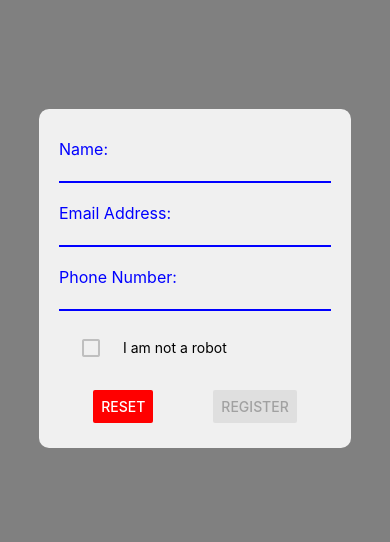
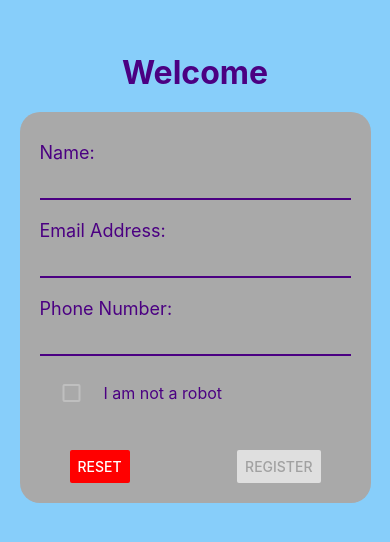
Before and after one commit to xyzesther/CS5520-assignment, a React Native app: screen / in a window 390 px wide. Shown: the part 144-686 px from the top of the page. Built offline with nearby package versions, Linux system fonts and the light colour scheme.

Commit message:
Refactor StartScreen component styles and add welcome message

```diff
--- a/screens/StartScreen.js
+++ b/screens/StartScreen.js
@@ -1,5 +1,5 @@
 import React, { useState } from 'react'
-import { View, StyleSheet, Text, TextInput, Alert, Button } from 'react-native'
+import { View, StyleSheet, Text, TextInput, Alert, Button, SafeAreaView } from 'react-native'
 import { CheckBox } from 'react-native-elements'
 
 export default function StartScreen({ onRegister, initialName, initialEmail, initialPhoneNumber }) {
@@ -72,6 +72,7 @@ export default function StartScreen({ onRegister, initialName, initialEmail, ini
 
   return (
     <View style={styles.container}>
+      <Text style={styles.welcome}>Welcome</Text>
       <View style={styles.form}>
         <Text style={styles.label}>Name: </Text>
         <TextInput
@@ -107,7 +108,7 @@ export default function StartScreen({ onRegister, initialName, initialEmail, ini
             checkedIcon="checkbox-outline"
             uncheckedIcon="checkbox-blank-outline"
           />
-          <Text>I am not a robot</Text>
+          <Text style={styles.checkboxText}>I am not a robot</Text>
         </View>
 
         <View style={styles.buttonContainer}>
@@ -134,29 +135,39 @@ export default function StartScreen({ onRegister, initialName, initialEmail, ini
 const styles = StyleSheet.create({
   container: {
     flex: 1,
-    backgroundColor: 'grey',
+    backgroundColor: '#87CEFA',
     alignItems: 'center',
     justifyContent: 'center',
   },
 
   form: {
-    backgroundColor: '#f0f0f0',
-    borderRadius: 10,
+    backgroundColor: '#A9A9A9',
+    borderRadius: 20,
     padding: 20,
-    width: '80%',
+    width: '90%',
+  },
+
+  welcome: {
+    fontSize: 32,
+    fontWeight: 'bold',
+    color: 'indigo',
+    marginBottom: 20,
+    textAlign: 'center',
   },
 
   label: {
-    color: "blue",
-    fontSize: 16,
+    color: 'indigo',
+    fontSize: 18,
     marginBottom: 5,
     marginTop: 10,
   },
 
   input: {
-    borderBottomColor: "blue",
+    borderBottomColor: 'indigo',
     borderBottomWidth: 2,
     marginBottom: 10,
+    fontSize: 16,
+    paddingVertical: 5,
   },
 
   errorMsg: {
@@ -168,15 +179,20 @@ const styles = StyleSheet.create({
   checkboxContainer: {
     flexDirection: 'row',
     alignItems: 'center',
-    paddingRight: 0,
-    marginBottom: 10,
+    justifyContent: 'flex-start',
+    marginBottom: 20,
+  },
+
+  checkboxText: {
+    color: 'indigo',
+    fontSize: 16,
+    paddingLeft: 0,
   },
 
   buttonContainer: {
-    marginVertical: 5,
     flexDirection: 'row',
-    justifyContent: 'center',
-    alignItems: 'center',
+    justifyContent: 'space-between',
+    marginTop: 10,
   },
 
   button: {
```
